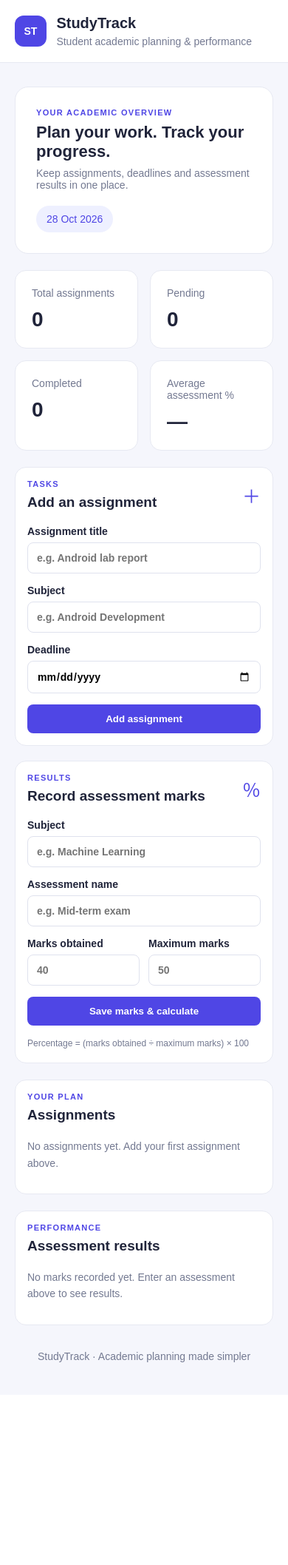
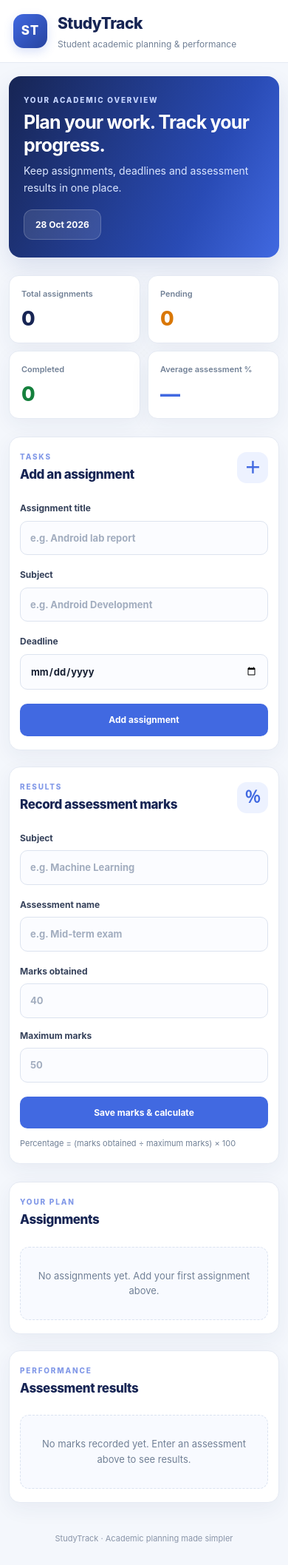
Before and after one commit to amankumarv22-crypto/studytrack, a Flask app: page / in a window 390 px wide. Shown: the whole page at 74% size. Before the commit the page ends 1841 px from the top, so only its background shows below. Run offline with Flask 3, Linux system fonts and the light colour scheme.

Commit message:
Refactor CSS for theming and layout improvements
Updated CSS variables for improved theming and layout adjustments throughout the stylesheet. Enhanced responsiveness and visual consistency in various components.

```diff
--- a/static/style.css
+++ b/static/style.css
@@ -1,139 +1,589 @@
+/* StudyTrack - Modern Academic Dashboard */
 
 :root {
-  --primary: #4f46e5;
-  --ink: #20243a;
-  --muted: #737991;
-  --border: #e7e9f2;
-  --bg: #f5f6fc;
+  --primary: #4169e1;
+  --primary-dark: #294bb5;
+  --navy: #172554;
+  --background: #f4f7fc;
+  --surface: #ffffff;
+  --text: #172033;
+  --muted: #718096;
+  --border: #e5eaf3;
+  --green: #15803d;
+  --red: #dc2626;
+  --shadow: 0 8px 28px rgba(30, 55, 100, 0.06);
 }
-* { box-sizing: border-box; }
+
+* {
+  box-sizing: border-box;
+}
+
+html {
+  scroll-behavior: smooth;
+}
+
 body {
   margin: 0;
-  background: var(--bg);
-  color: var(--ink);
-  font-family: Arial, sans-serif;
+  background: var(--background);
+  color: var(--text);
+  font-family: Inter, "Segoe UI", Arial, sans-serif;
   font-size: 14px;
+  line-height: 1.6;
 }
+
+/* Header */
+
 .topbar {
   display: flex;
   align-items: center;
-  gap: 13px;
-  padding: 20px max(5%, calc((100% - 1120px)/2));
-  background: white;
+  gap: 14px;
+  padding: 20px max(24px, calc((100% - 1180px) / 2));
+  background: var(--surface);
   border-bottom: 1px solid var(--border);
 }
+
 .brand-mark {
-  background: var(--primary);
+  display: grid;
+  place-items: center;
+  width: 46px;
+  height: 46px;
+  flex-shrink: 0;
   color: white;
-  padding: 13px;
-  border-radius: 12px;
-  font-weight: bold;
+  background: linear-gradient(135deg, #4169e1, #2744a0);
+  border-radius: 14px;
+  font-size: 17px;
+  font-weight: 800;
+  letter-spacing: 1px;
+  box-shadow: 0 5px 14px #4169e133;
 }
-h1, h2, p { margin-top: 0; }
-h1 { font-size: 20px; margin-bottom: 5px; }
-.topbar p, .welcome p { margin-bottom: 0; color: var(--muted); }
-.container { max-width: 1120px; margin: 32px auto; padding: 0 20px; }
+
+.topbar h1 {
+  margin: 0;
+  color: var(--navy);
+  font-size: 21px;
+  font-weight: 800;
+  letter-spacing: -0.5px;
+}
+
+.topbar p {
+  margin: 1px 0 0;
+  color: var(--muted);
+  font-size: 12px;
+}
+
+/* Main layout */
+
+.container {
+  width: min(1180px, calc(100% - 40px));
+  margin: 30px auto;
+}
+
 .welcome {
   display: flex;
+  align-items: center;
   justify-content: space-between;
-  align-items: center;
-  gap: 20px;
-  padding: 28px;
-  background: white;
+  gap: 24px;
+  padding: 34px;
+  margin-bottom: 24px;
+  color: white;
+  background: linear-gradient(115deg, #172554, #294bb5 70%, #4169e1);
+  border-radius: 22px;
+  box-shadow: 0 14px 32px #233c811f;
+}
+
+.welcome h2 {
+  margin: 5px 0 8px;
+  font-size: clamp(23px, 3vw, 32px);
+  line-height: 1.25;
+  letter-spacing: -0.8px;
+}
+
+.welcome > div > p:last-child {
+  margin: 0;
+  color: #dbe6ff;
+  font-size: 14px;
+}
+
+.eyebrow {
+  margin: 0 0 7px;
+  color: #8299e8;
+  font-size: 10px;
+  font-weight: 800;
+  letter-spacing: 1.8px;
+}
+
+.welcome .eyebrow {
+  color: #c6d5ff;
+}
+
+.date-chip {
+  flex-shrink: 0;
+  padding: 10px 15px;
+  color: white;
+  background: #ffffff1c;
+  border: 1px solid #ffffff30;
+  border-radius: 12px;
+  font-size: 12px;
+  font-weight: 700;
+}
+
+/* Dashboard statistics */
+
+.stats {
+  display: grid;
+  grid-template-columns: repeat(4, minmax(0, 1fr));
+  gap: 17px;
+  margin-bottom: 24px;
+}
+
+.stat-card {
+  position: relative;
+  overflow: hidden;
+  padding: 22px;
+  background: var(--surface);
+  border: 1px solid var(--border);
+  border-radius: 17px;
+  box-shadow: var(--shadow);
+  transition: transform 0.2s, box-shadow 0.2s;
+}
+
+.stat-card:hover {
+  transform: translateY(-3px);
+  box-shadow: 0 12px 28px #20365b12;
+}
+
+.stat-card span {
+  display: block;
+  color: var(--muted);
+  font-size: 12px;
+  font-weight: 600;
+}
+
+.stat-card strong {
+  display: block;
+  margin-top: 8px;
+  color: var(--navy);
+  font-size: 32px;
+  font-weight: 800;
+  line-height: 1.2;
+  letter-spacing: -1px;
+}
+
+.stat-card:nth-child(2) strong {
+  color: #d97706;
+}
+
+.stat-card:nth-child(3) strong {
+  color: var(--green);
+}
+
+.stat-card:nth-child(4) strong {
+  color: var(--primary);
+}
+
+/* Forms and content panels */
+
+.grid {
+  display: grid;
+  grid-template-columns: repeat(2, minmax(0, 1fr));
+  gap: 22px;
+  margin-bottom: 24px;
+  align-items: start;
+}
+
+.panel {
+  min-width: 0;
+  padding: 25px;
+  margin-bottom: 22px;
+  background: var(--surface);
   border: 1px solid var(--border);
   border-radius: 18px;
-  margin-bottom: 22px;
+  box-shadow: var(--shadow);
 }
-.welcome h2 { font-size: 27px; margin: 8px 0; }
-.eyebrow {
-  color: var(--primary) !important;
-  font-size: 11px;
-  font-weight: bold;
-  letter-spacing: 1.3px;
-  margin-bottom: 8px;
+
+.grid .panel {
+  margin-bottom: 0;
 }
-.date-chip {
-  background: #eef0ff;
-  color: var(--primary);
-  padding: 10px 14px;
-  border-radius: 20px;
-  white-space: nowrap;
-}
-.stats {
-  display: grid;
-  grid-template-columns: repeat(4, 1fr);
-  gap: 16px;
-  margin-bottom: 22px;
-}
-.stat-card, .panel {
-  background: white;
-  border: 1px solid var(--border);
-  border-radius: 15px;
-  padding: 22px;
-}
-.stat-card span { display: block; color: var(--muted); }
-.stat-card strong { display: block; font-size: 28px; margin-top: 12px; }
-.grid {
-  display: grid;
-  grid-template-columns: 1fr 1fr;
-  gap: 20px;
-  margin-bottom: 22px;
-}
-.panel { margin-bottom: 22px; min-width: 0; }
-.grid .panel { margin-bottom: 0; }
+
 .panel-heading {
   display: flex;
   align-items: center;
   justify-content: space-between;
+  gap: 12px;
+  margin-bottom: 22px;
+}
+
+.panel-heading .eyebrow {
+  margin-bottom: 3px;
+}
+
+.panel-heading h2 {
+  margin: 0;
+  color: var(--navy);
+  font-size: 19px;
+  font-weight: 800;
+  letter-spacing: -0.4px;
+}
+
+.icon {
+  display: grid;
+  place-items: center;
+  width: 42px;
+  height: 42px;
+  flex-shrink: 0;
+  color: var(--primary);
+  background: #edf2ff;
+  border-radius: 13px;
+  font-size: 22px;
+  font-weight: 700;
+}
+
+/* Form controls */
+
+.form {
+  display: grid;
+  gap: 17px;
+}
+
+.form label {
+  display: grid;
+  gap: 7px;
+  color: #35415a;
+  font-size: 12px;
+  font-weight: 700;
+}
+
+input {
+  width: 100%;
+  min-width: 0;
+  padding: 12px 13px;
+  color: var(--text);
+  background: #fbfcff;
+  border: 1px solid #dce3ef;
+  border-radius: 10px;
+  outline: none;
+  font: inherit;
+  font-size: 13px;
+  transition: border-color 0.2s, box-shadow 0.2s;
+}
+
+input::placeholder {
+  color: #a2adbf;
+}
+
+input:focus {
+  background: white;
+  border-color: var(--primary);
+  box-shadow: 0 0 0 3px #4169e11a;
+}
+
+.two-fields {
+  display: grid;
+  grid-template-columns: repeat(2, minmax(0, 1fr));
+  gap: 14px;
+}
+
+button {
+  display: inline-flex;
+  align-items: center;
+  justify-content: center;
+  gap: 7px;
+  min-height: 42px;
+  padding: 11px 16px;
+  color: white;
+  background: var(--primary);
+  border: 1px solid transparent;
+  border-radius: 10px;
+  font: inherit;
+  font-size: 12px;
+  font-weight: 750;
+  cursor: pointer;
+  transition: background 0.2s, transform 0.2s;
+}
+
+.form > button {
+  width: 100%;
+  margin-top: 2px;
+}
+
+button:hover {
+  background: var(--primary-dark);
+}
+
+button:active {
+  transform: scale(0.98);
+}
+
+button:focus-visible {
+  outline: 3px solid #4169e155;
+  outline-offset: 3px;
+}
+
+button.small {
+  min-height: 32px;
+  padding: 7px 10px;
+  font-size: 11px;
+  white-space: nowrap;
+}
+
+button.secondary {
+  color: #3156b8;
+  background: #edf2ff;
+}
+
+button.secondary:hover {
+  background: #dce6ff;
+}
+
+button.danger {
+  color: #c62828;
+  background: #fff0f0;
+}
+
+button.danger:hover {
+  background: #ffe0e0;
+}
+
+.hint {
+  margin: -5px 0 0;
+  color: var(--muted);
+  font-size: 11px;
+}
+
+/* Assignment and assessment tables */
+
+.table-wrap {
+  width: 100%;
+  overflow-x: auto;
+  border: 1px solid var(--border);
+  border-radius: 12px;
+}
+
+table {
+  width: 100%;
+  border-collapse: collapse;
+  text-align: left;
+  font-size: 12px;
+}
+
+thead {
+  background: #f6f8fd;
+}
+
+th {
+  padding: 14px 15px;
+  color: #64718a;
+  font-size: 10px;
+  font-weight: 800;
+  letter-spacing: 0.7px;
+  text-transform: uppercase;
+  white-space: nowrap;
+}
+
+td {
+  padding: 15px;
+  color: #35415a;
+  border-top: 1px solid #edf0f6;
+  vertical-align: middle;
+}
+
+tbody tr {
+  transition: background 0.15s;
+}
+
+tbody tr:hover {
+  background: #f9faff;
+}
+
+td:first-child {
+  color: var(--navy);
+  font-weight: 700;
+}
+
+.actions {
+  display: flex;
+  flex-wrap: wrap;
+  align-items: center;
+  gap: 7px;
+}
+
+.actions form {
+  margin: 0;
+}
+
+td form {
+  margin: 0;
+}
+
+/* Status indicators */
+
+.status {
+  display: inline-block;
+  padding: 5px 10px;
+  border-radius: 20px;
+  font-size: 10px;
+  font-weight: 800;
+  white-space: nowrap;
+}
+
+.status.completed {
+  color: #167342;
+  background: #e4f7ec;
+}
+
+.status.pending {
+  color: #a16207;
+  background: #fff4d6;
+}
+
+/* Assessment progress */
+
+.progress {
+  width: 100px;
+  height: 6px;
+  overflow: hidden;
+  margin-top: 7px;
+  background: #e9edf6;
+  border-radius: 20px;
+}
+
+.progress span {
+  display: block;
+  height: 100%;
+  background: linear-gradient(90deg, #4169e1, #6f8fff);
+  border-radius: inherit;
+  transition: width 0.3s;
+}
+
+/* Empty states and notifications */
+
+.empty {
+  padding: 28px 16px;
+  margin: 0;
+  color: var(--muted);
+  background: #f8faff;
+  border: 1px dashed #dbe3f1;
+  border-radius: 12px;
+  text-align: center;
+  font-size: 13px;
+}
+
+.messages {
+  display: grid;
+  gap: 10px;
   margin-bottom: 20px;
 }
-.panel-heading h2 { font-size: 19px; margin-bottom: 0; }
-.icon { color: var(--primary); font-size: 25px; }
-.form { display: grid; gap: 15px; }
-label { display: grid; gap: 7px; font-weight: bold; }
-input {
-  width: 100%;
-  padding: 12px;
-  border: 1px solid #dfe2ee;
-  border-radius: 8px;
-  font: inherit;
-  background: white;
+
+.message {
+  padding: 12px 16px;
+  background: #edf2ff;
+  border: 1px solid #d7e2ff;
+  border-radius: 10px;
+  color: #294bb5;
+  font-size: 13px;
 }
-input:focus { outline: 2px solid #c7c9ff; }
-button {
-  background: var(--primary);
-  color: white;
-  border: 0;
-  padding: 12px 16px;
-  border-radius: 8px;
-  font-weight: bold;
-  cursor: pointer;
+
+.message.success {
+  color: #166534;
+  background: #ecfdf3;
+  border-color: #bbf7d0;
 }
-button:hover { opacity: .88; }
-.two-fields { display: grid; grid-template-columns: 1fr 1fr; gap: 12px; }
-.hint, .empty { color: var(--muted); line-height: 1.6; }
-.hint { font-size: 12px; margin: 0; }
-.table-wrap { width: 100%; overflow-x: auto; }
-table { width: 100%; border-collapse: collapse; text-align: left; }
-th, td { padding: 14px 12px; border-bottom: 1px solid var(--border); }
-th { color: var(--muted); font-size: 12px; }
-.actions { display: flex; gap: 7px; }
-.small { padding: 8px 10px; font-size: 11px; white-space: nowrap; }
-.secondary { background: #eef0ff; color: var(--primary); }
-.danger { background: #fff0f0; color: #c43131; }
-.status { padding: 6px 9px; border-radius: 20px; font-size: 11px; }
-.status.completed { background: #e3f8ec; color: #187545; }
-.status.pending { background: #fff4db; color: #946200; }
-.progress { background: #eeeef6; height: 5px; border-radius: 8px; margin-top: 7px; min-width: 70px; }
-.progress span { display: block; height: 100%; background: var(--primary); border-radius: 8px; }
-.messages { margin-bottom: 18px; }
-.message { padding: 12px; background: #e3f8ec; border-radius: 8px; }
-footer { text-align: center; color: var(--muted); padding: 12px; }
-@media (max-width: 700px) {
-  .stats { grid-template-columns: 1fr 1fr; }
-  .grid { grid-template-columns: 1fr; }
-  .welcome { align-items: flex-start; flex-direction: column; }
-  .welcome h2 { font-size: 22px; }
-  .panel { padding: 16px; }
-  .actions { flex-direction: column; }
+
+.message.error,
+.message.danger {
+  color: #b91c1c;
+  background: #fef2f2;
+  border-color: #fecaca;
 }
+
+/* Footer */
+
+footer {
+  padding: 18px 0 8px;
+  color: #8994a8;
+  text-align: center;
+  font-size: 11px;
+}
+
+/* Responsive layout */
+
+@media (max-width: 900px) {
+  .stats {
+    grid-template-columns: repeat(2, minmax(0, 1fr));
+  }
+
+  .grid {
+    grid-template-columns: 1fr;
+  }
+}
+
+@media (max-width: 560px) {
+  .topbar {
+    padding: 15px 18px;
+  }
+
+  .container {
+    width: calc(100% - 24px);
+    margin: 18px auto;
+  }
+
+  .welcome {
+    align-items: flex-start;
+    flex-direction: column;
+    gap: 18px;
+    padding: 24px 20px;
+    border-radius: 16px;
+  }
+
+  .welcome h2 {
+    font-size: 25px;
+  }
+
+  .stats {
+    gap: 10px;
+  }
+
+  .stat-card {
+    padding: 16px;
+    border-radius: 13px;
+  }
+
+  .stat-card span {
+    font-size: 11px;
+  }
+
+  .stat-card strong {
+    font-size: 27px;
+  }
+
+  .panel {
+    padding: 18px 14px;
+    border-radius: 15px;
+  }
+
+  .panel-heading h2 {
+    font-size: 17px;
+  }
+
+  .two-fields {
+    grid-template-columns: 1fr;
+  }
+
+  th,
+  td {
+    padding: 12px 10px;
+  }
+
+  .actions {
+    min-width: 130px;
+  }
+}
+
+@media (prefers-reduced-motion: reduce) {
+  *,
+  *::before,
+  *::after {
+    scroll-behavior: auto !important;
+    transition-duration: 0.01ms !important;
+  }
+}
```
